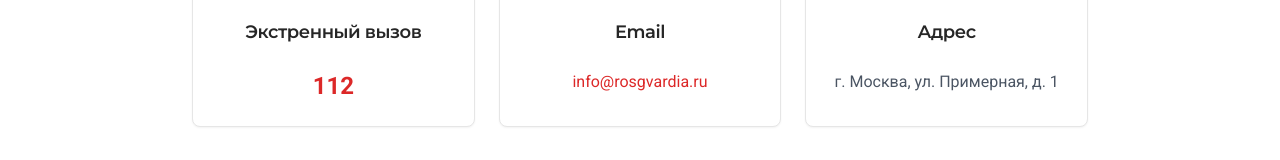
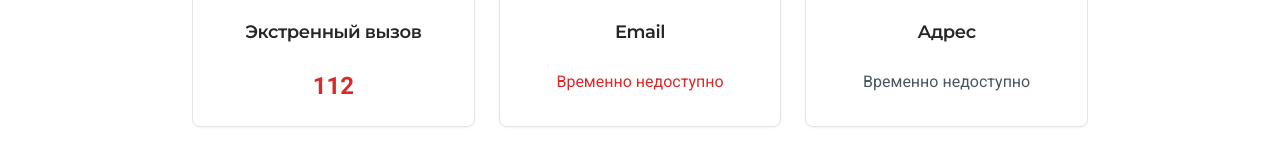
Before and after one commit to pr-poehali-dev/rosgvardia-call-website-1, a React (Vite) app: page / in a window 1280 px wide. Shown: the part 4409-4569 px from the top of the page. Built offline with nearby package versions, Linux system fonts and the light colour scheme.

Commit message:
Обновление 3 компонентов

```diff
--- a/src/pages/Index.tsx
+++ b/src/pages/Index.tsx
@@ -177,9 +177,7 @@ export default function Index() {
                     <CardTitle className="text-lg">Экстренный вызов</CardTitle>
                   </CardHeader>
                   <CardContent>
-                    <a href="tel:112" className="text-2xl font-bold text-primary hover:text-red-700">
-                      112
-                    </a>
+                    <a href="tel:112" className="text-2xl font-bold text-primary hover:text-red-700">112</a>
                   </CardContent>
                 </Card>
                 <Card className="text-center">
@@ -190,9 +188,7 @@ export default function Index() {
                     <CardTitle className="text-lg">Email</CardTitle>
                   </CardHeader>
                   <CardContent>
-                    <a href="mailto:info@rosgvardia.ru" className="text-primary hover:text-red-700">
-                      info@rosgvardia.ru
-                    </a>
+                    <a href="mailto:info@rosgvardia.ru" className="text-primary hover:text-red-700">Временно недоступно</a>
                   </CardContent>
                 </Card>
                 <Card className="text-center">
@@ -203,7 +199,7 @@ export default function Index() {
                     <CardTitle className="text-lg">Адрес</CardTitle>
                   </CardHeader>
                   <CardContent>
-                    <p className="text-gray-600">г. Москва, ул. Примерная, д. 1</p>
+                    <p className="text-gray-600">Временно недоступно</p>
                   </CardContent>
                 </Card>
               </div>
```
